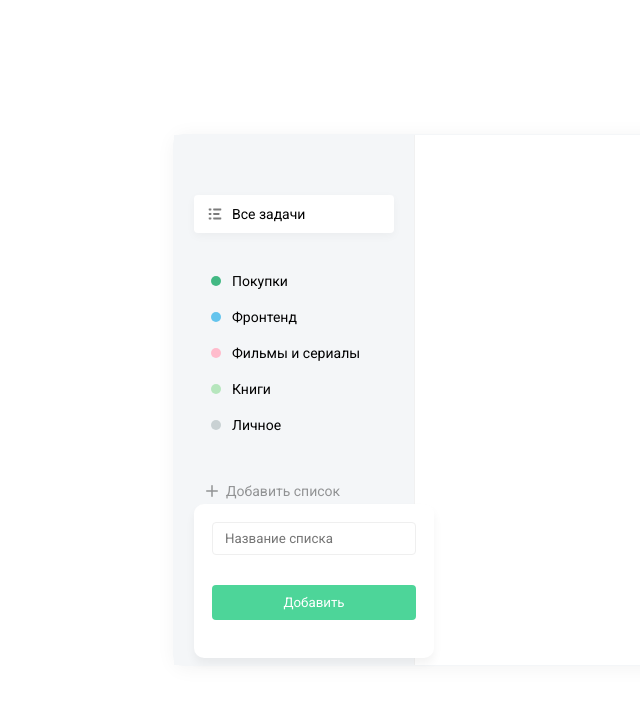
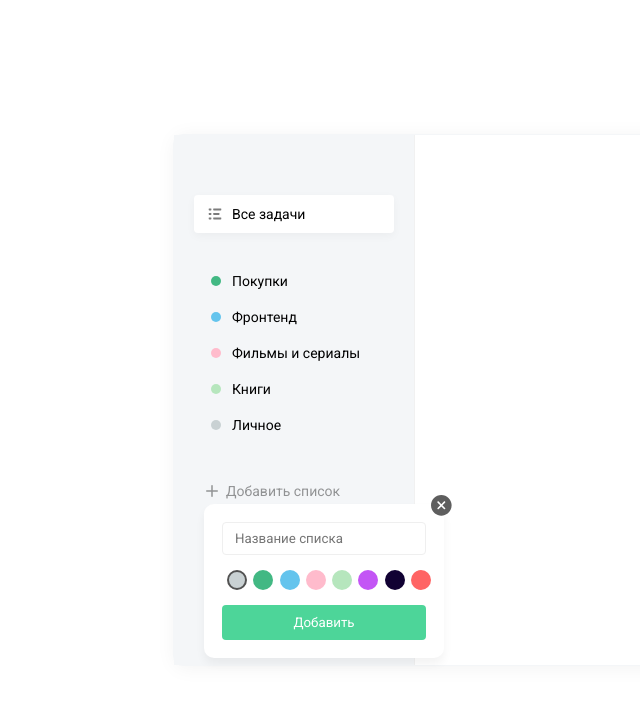
Before and after one commit to michaelvassilyevmvc/todoReact, a React (Create React App) app: page / in a window 1280 px wide. Both pictures are taken after a click on the element "Добавить список". Shown: the top 704 px of the page, without its empty margins (91-731 px from the left). Built offline with nearby package versions, Linux system fonts and the light colour scheme.

Commit message:
Lesson 2 has finished

```diff
--- a/src/components/AddList/AddButtonList.scss
+++ b/src/components/AddList/AddButtonList.scss
@@ -7,21 +7,36 @@
     border-radius: 10px;
     padding: 18px;
     box-sizing: border-box;
+    position: relative;
+    // top: -15px;
+    left: 10px;
 
     .button {
       width: 100%;
       margin-top: 15px;
     }
 
+    &-close-btn {
+      position: absolute;
+      right: -8px;
+      top: -9px;
+      cursor: pointer;
+    }
+
     &-colors {
-
       margin-top: 15px;
-
+      display: flex;
+      justify-content: space-between;
 
       .badge {
-        width: 20px;
-        height: 20px;
-        position:static;
+        width: 16px;
+        height: 16px;
+        cursor: pointer;
+        border: 2px solid transparent;
+
+        &.active {
+          border: 2px solid #525252;
+        }
       }
     }
   }
--- a/src/components/AddList/index.jsx
+++ b/src/components/AddList/index.jsx
@@ -2,10 +2,13 @@
 import Badge from "../Badge";
 import List from "../List";
 
+import closeSvg from "../../assets/img/close.svg";
+
 import "./AddButtonList.scss";
 
 const AddListButton = ({ colors }) => {
-  const [visiblePopup, setVisiblePopup] = useState(true);
+  const [visiblePopup, setVisiblePopup] = useState(false);
+  const [selectedColor, selectColor] = useState(colors[0].id);
 
   return (
     <div className="add-list">
@@ -44,12 +47,22 @@
       ></List>
       {visiblePopup && (
         <div className="add-list__popup">
+          <img
+            onClick={() => setVisiblePopup(false)}
+            src={closeSvg}
+            alt="close button"
+            className="add-list__popup-close-btn"
+          />
           <input type="text" placeholder="Название списка" className="field" />
           <div className="add-list__popup-colors">
-            {}
-            {colors.map((color) => {
-              // <Badge key={color.id} color={color.name}></Badge>;
-            })}
+            {colors.map((color) => (
+              <Badge
+                onClick={() => selectColor(color.id)}
+                key={color.id}
+                color={color.name}
+                className={selectedColor === color.id && "active"}
+              ></Badge>
+            ))}
           </div>
           <button className="button">Добавить</button>
         </div>
--- a/src/components/Badge/Badge.scss
+++ b/src/components/Badge/Badge.scss
@@ -9,7 +9,6 @@
   &--green {
     background-color: #42b883;
   }
-
   &--blue {
     background-color: #64c4ed;
   }
@@ -22,4 +21,16 @@
   &--grey {
     background-color: #c9d1d3;
   }
+  &--lime {
+    background-color: #b6e6bd;
+  }
+  &--purple {
+    background-color: #c355f5;
+  }
+  &--black {
+    background-color: #110133;
+  }
+  &--red {
+    background-color: #ff6464;
+  }
 }
--- a/src/components/Badge/index.jsx
+++ b/src/components/Badge/index.jsx
@@ -1,7 +1,13 @@
 import React from "react";
+import classNames from "classnames";
 
 import "./Badge.scss";
 
-const Badge = ({ color }) => <i className={`badge badge--${color}`}></i>;
+const Badge = ({ color, onClick, className }) => (
+  <i
+    onClick={onClick}
+    className={classNames("badge", { [`badge--${color}`]: color }, className)}
+  ></i>
+);
 
 export default Badge;
```
